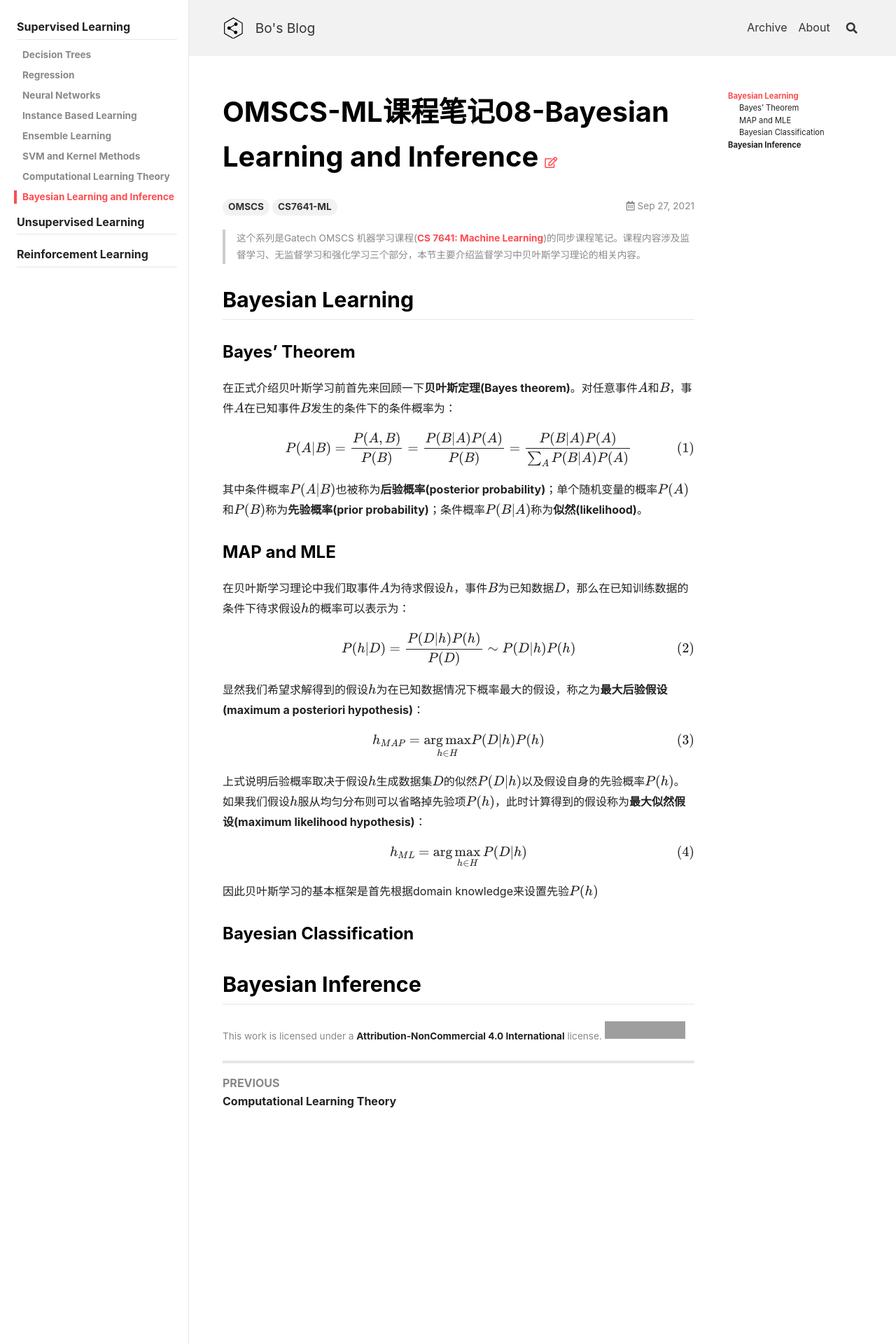
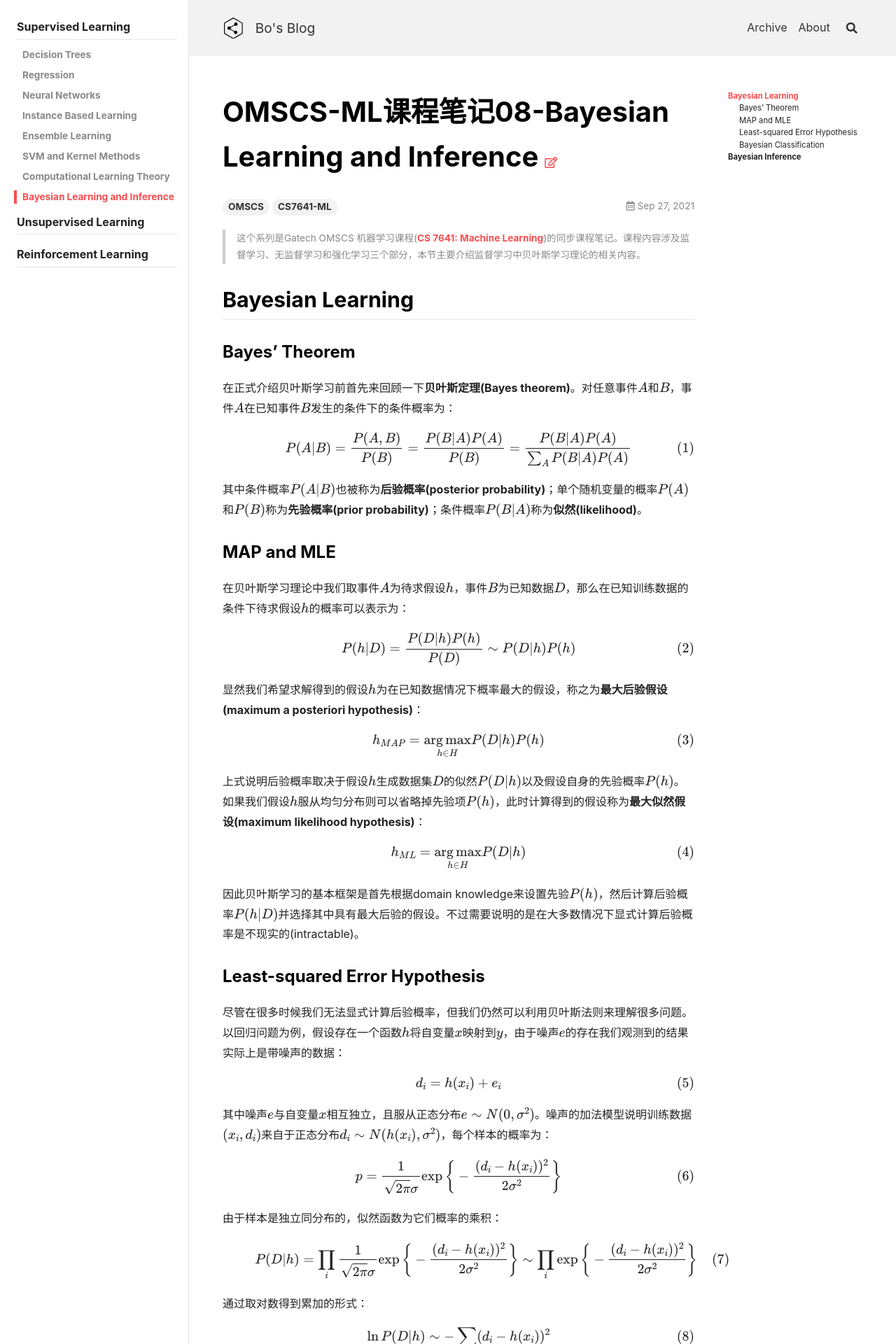
Before and after one commit to peng00bo00/peng00bo00_previous_blog, a Jekyll site: the page built from _posts/2021-09-27-OMSCS-ML-NOTES-08.md, in a window 1280 px wide. Shown: the top 1920 px of the page at 70% size. Built offline with Jekyll 4.4.1, drawn with Linux system fonts in a browser that asks for light colours; nearby versions of some CDN libraries; formulas are drawn with MathJax 3; some of the changed text lies outside the part shown; grey boxes are pictures that could not be loaded.

Commit message:
Update 2021-09-27-OMSCS-ML-NOTES-08.md

```diff
--- a/_posts/2021-09-27-OMSCS-ML-NOTES-08.md
+++ b/_posts/2021-09-27-OMSCS-ML-NOTES-08.md
@@ -41,10 +41,49 @@
 上式说明后验概率取决于假设$h$生成数据集$D$的似然$P(D \vert h)$以及假设自身的先验概率$P(h)$。如果我们假设$h$服从均匀分布则可以省略掉先验项$P(h)$，此时计算得到的假设称为**最大似然假设(maximum likelihood hypothesis)**：
 
 $$
-h_{ML} = \arg \max_{h \in H} P(D \vert h)
+h_{ML} = \underset{h \in H}{\arg \max} P(D \vert h)
 $$
 
-因此贝叶斯学习的基本框架是首先根据domain knowledge来设置先验$P(h)$
+因此贝叶斯学习的基本框架是首先根据domain knowledge来设置先验$P(h)$，然后计算后验概率$P(h \vert D)$并选择其中具有最大后验的假设。不过需要说明的是在大多数情况下显式计算后验概率是不现实的(intractable)。
+
+### Least-squared Error Hypothesis
+
+尽管在很多时候我们无法显式计算后验概率，但我们仍然可以利用贝叶斯法则来理解很多问题。以回归问题为例，假设存在一个函数$h$将自变量$x$映射到$y$，由于噪声$e$的存在我们观测到的结果实际上是带噪声的数据：
+
+$$
+d_i = h(x_i) + e_i
+$$
+
+其中噪声$e$与自变量$x$相互独立，且服从正态分布$e \sim N(0, \sigma^2)$。噪声的加法模型说明训练数据$(x_i, d_i)$来自于正态分布$d_i \sim N(h(x_i), \sigma^2)$，每个样本的概率为：
+
+$$
+p = \frac{1}{\sqrt{2 \pi} \sigma} \exp \bigg\{ -\frac{(d_i - h(x_i))^2}{2 \sigma^2} \bigg\}
+$$
+
+由于样本是独立同分布的，似然函数为它们概率的乘积：
+
+$$
+P(D \vert h) = \prod_i \frac{1}{\sqrt{2 \pi} \sigma} \exp \bigg\{ -\frac{(d_i - h(x_i))^2}{2 \sigma^2} \bigg\} \sim \prod_i \exp \bigg\{ -\frac{(d_i - h(x_i))^2}{2 \sigma^2} \bigg\}
+$$
+
+通过取对数得到累加的形式：
+
+$$
+\ln P(D \vert h) \sim -\sum_i (d_i - h(x_i))^2
+$$
+
+如果我们假设$h$服从均匀分布，可以得到极大似然估计：
+
+$$
+\begin{aligned}
+h_{ML} &= \underset{h \in H}{\arg \max} P(D \vert h) \\
+&= \underset{h \in H}{\arg \max} \ln P(D \vert h) \\
+&= \underset{h \in H}{\arg \max} -\sum_i (d_i - h(x_i))^2 \\
+&= \underset{h \in H}{\arg \min} \sum_i (d_i - h(x_i))^2
+\end{aligned}
+$$
+
+与最小二乘法的优化目标相同。上式说明贝叶斯视角下的最小二乘法实际上就是对高斯噪声下的数据进行极大似然估计。
 
 ### Bayesian Classification
 
```
